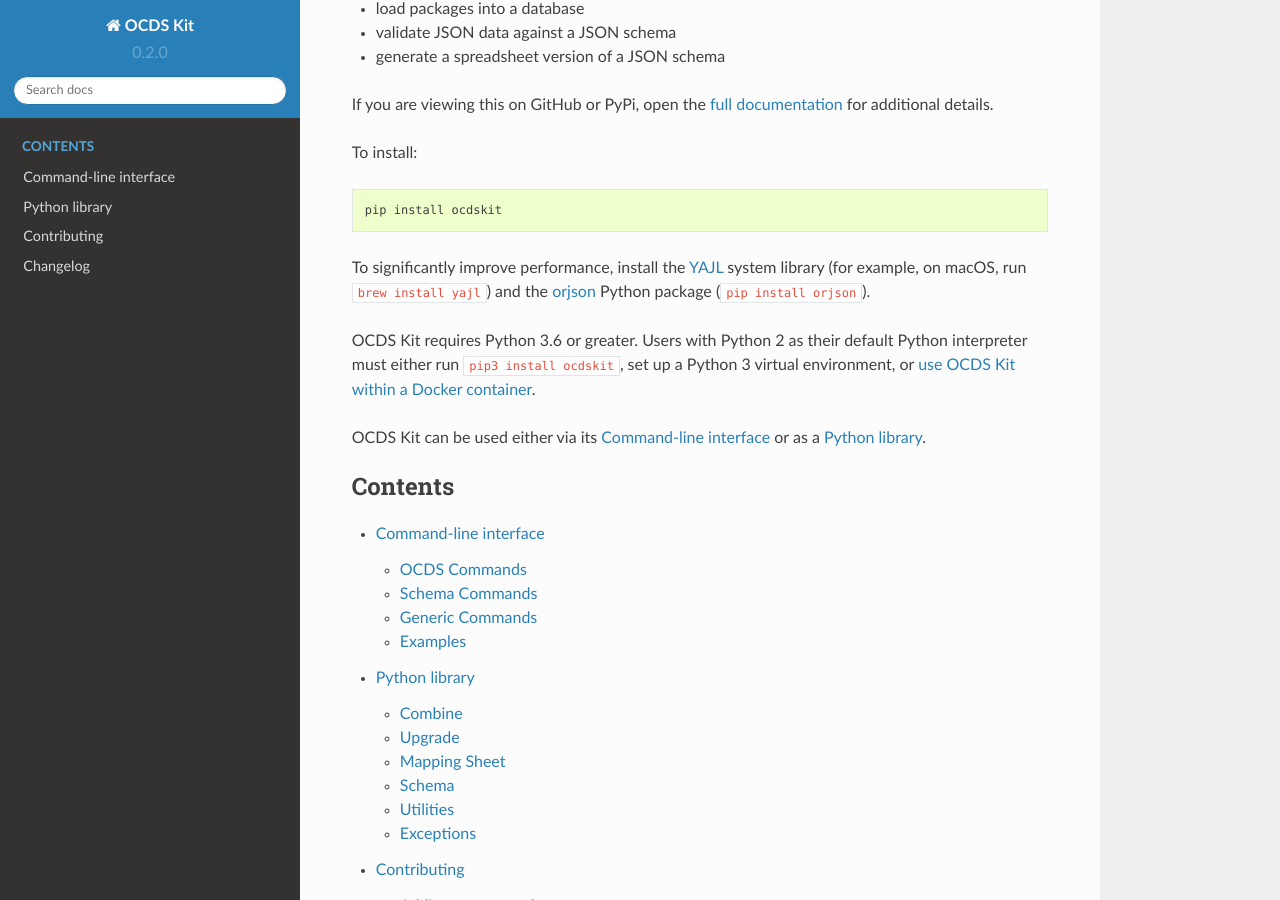
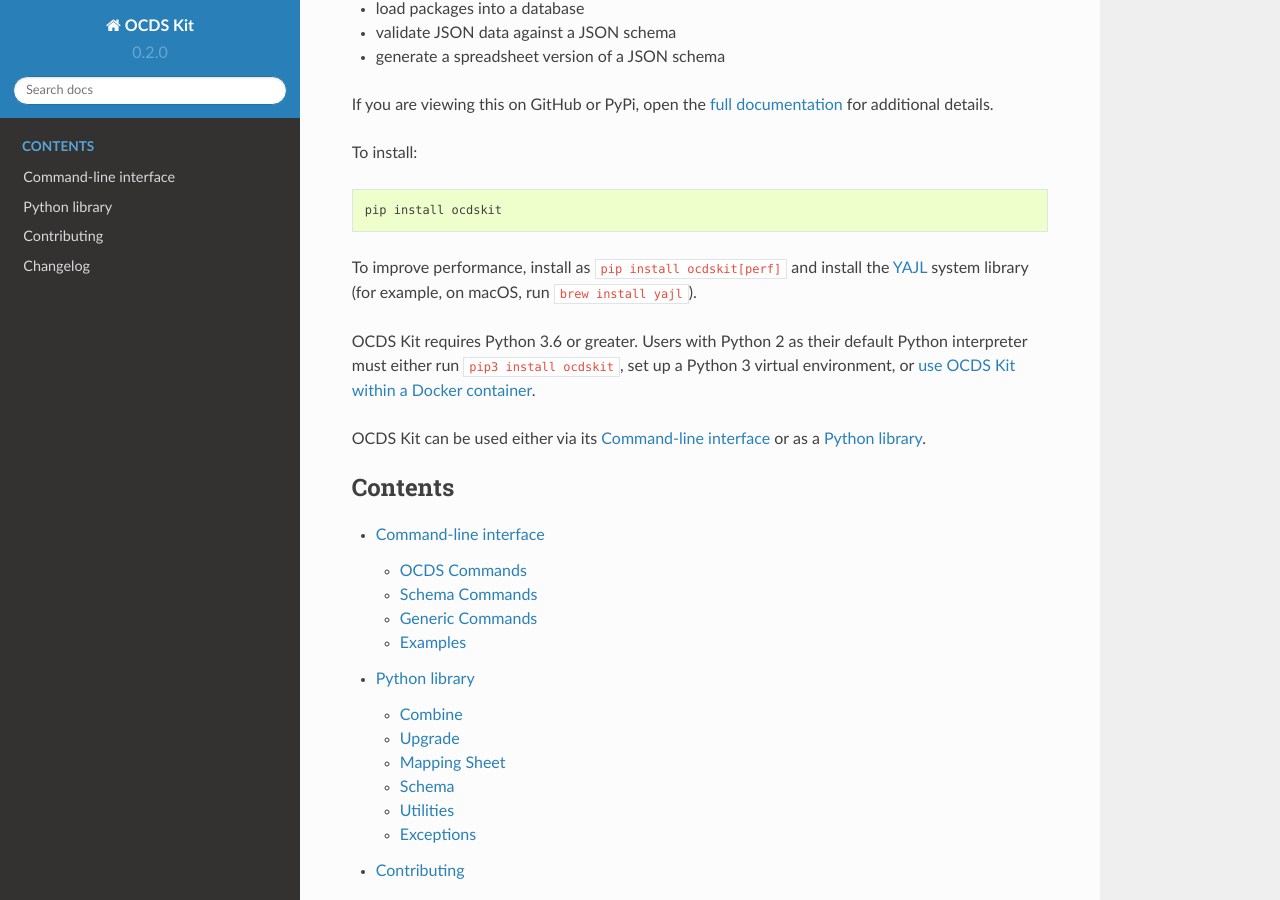
Before and after one commit to open-contracting/ocdskit, a Sphinx documentation site: the page built from docs/index.rst, in a window 1280 px wide and 900 px high, scrolled down 427 px. Built offline with Sphinx 7.4.7 and the Read the Docs theme 2.0.0, drawn with Linux system fonts in a browser that asks for light colours.

Commit message:
Add ocdskit[perf]

```diff
--- a/docs/index.rst
+++ b/docs/index.rst
@@ -7,7 +7,7 @@
 
     pip install ocdskit
 
-To significantly improve performance, install the `YAJL <http://lloyd.github.io/yajl/>`__ system library (for example, on macOS, run ``brew install yajl``) and the `orjson <https://github.com/ijl/orjson#readme>`__ Python package (``pip install orjson``).
+To improve performance, install as ``pip install ocdskit[perf]`` and install the `YAJL <http://lloyd.github.io/yajl/>`__ system library (for example, on macOS, run ``brew install yajl``).
 
 OCDS Kit requires Python 3.6 or greater. Users with Python 2 as their default Python interpreter must either run ``pip3 install ocdskit``, set up a Python 3 virtual environment, or `use OCDS Kit within a Docker container <https://hub.docker.com/r/ricardoe/ocdskit/>`__.
 
--- a/setup.py
+++ b/setup.py
@@ -25,6 +25,9 @@
         'strict-rfc3339',
     ],
     extras_require={
+        'perf': [
+            'orjson',
+        ],
         'test': [
             'coveralls',
             'jsonpointer',
```
